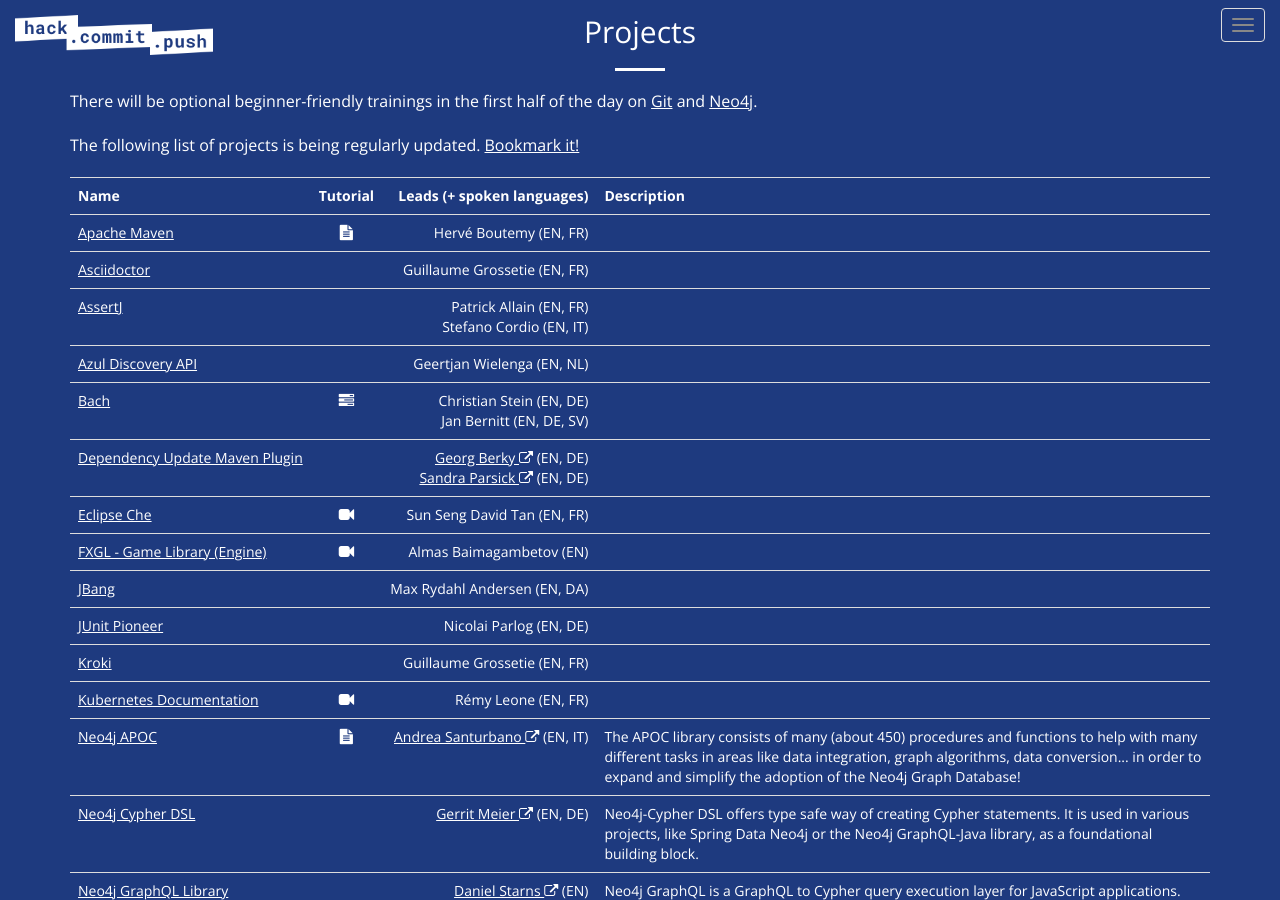
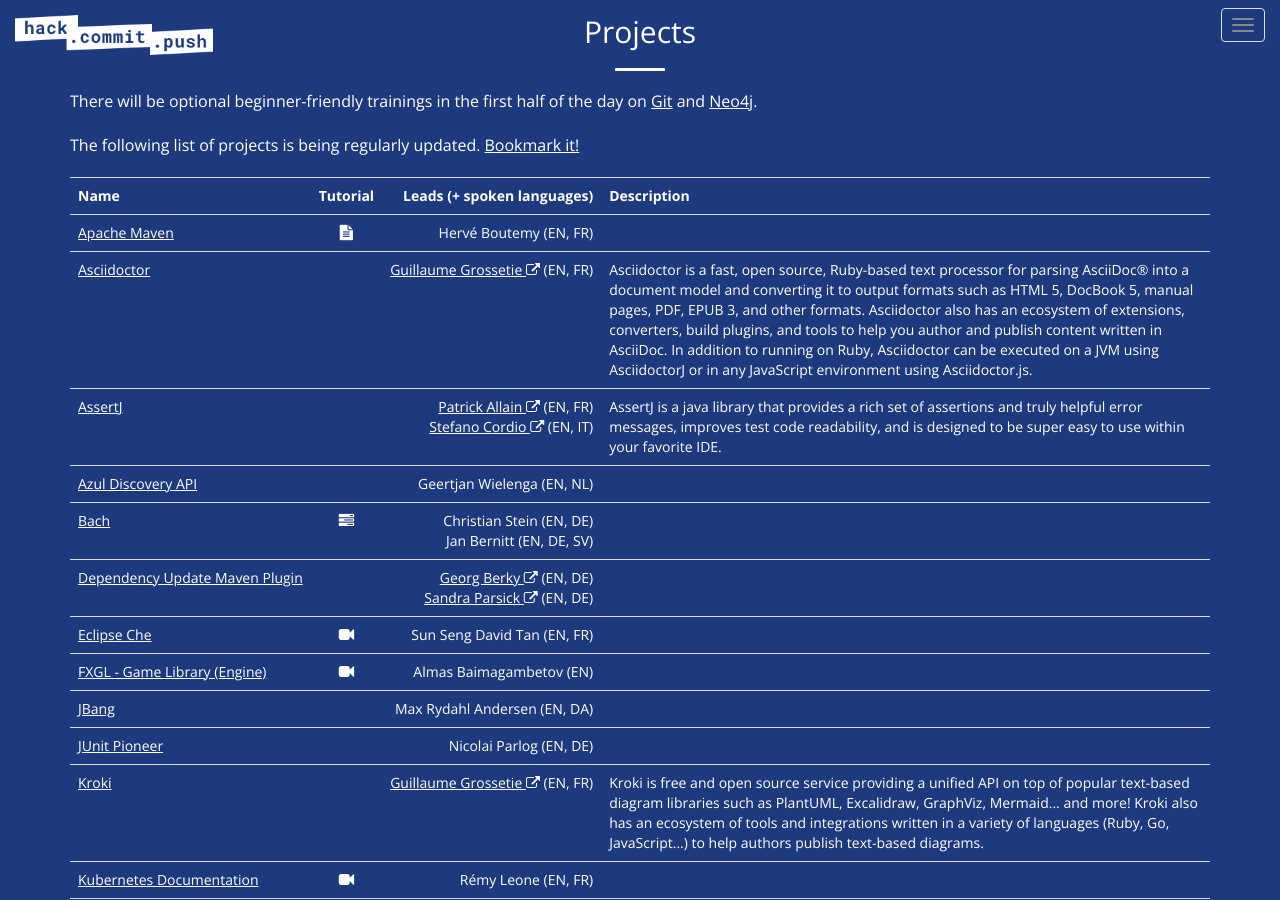
Before and after one commit to hack-commit-push/paris2021, a Jekyll site: the page built from index.html, in a window 1280 px wide and 900 px high, scrolled down 3764 px. Built offline with Jekyll 4.4.1, drawn with Linux system fonts in a browser that asks for light colours.

Commit message:
Add Asciidoctor, Kroki and AssertJ description and profile links

```diff
--- a/_data/projects.yml
+++ b/_data/projects.yml
@@ -132,12 +132,15 @@
         - DE
 - name: AssertJ
   url: https://assertj.github.io/doc/
+  description: AssertJ is a java library that provides a rich set of assertions and truly helpful error messages, improves test code readability, and is designed to be super easy to use within your favorite IDE.
   leads:
     - name: Patrick Allain
+      profile_url: https://github.com/Patouche
       spoken_languages:
         - EN
         - FR
     - name: Stefano Cordio
+      profile_url: https://twitter.com/stefano_cordio
       spoken_languages:
         - EN
         - IT
@@ -180,15 +183,19 @@
         - DE
 - name: Asciidoctor
   url: https://asciidoctor.org/
+  description: Asciidoctor is a fast, open source, Ruby-based text processor for parsing AsciiDoc® into a document model and converting it to output formats such as HTML 5, DocBook 5, manual pages, PDF, EPUB 3, and other formats. Asciidoctor also has an ecosystem of extensions, converters, build plugins, and tools to help you author and publish content written in AsciiDoc. In addition to running on Ruby, Asciidoctor can be executed on a JVM using AsciidoctorJ or in any JavaScript environment using Asciidoctor.js.
   leads:
     - name: Guillaume Grossetie
+      profile_url: https://twitter.com/mogztter
       spoken_languages:
         - EN
         - FR
 - name: Kroki
   url: https://kroki.io/
+  description: Kroki is free and open source service providing a unified API on top of popular text-based diagram libraries such as PlantUML, Excalidraw, GraphViz, Mermaid... and more! Kroki also has an ecosystem of tools and integrations written in a variety of languages (Ruby, Go, JavaScript...) to help authors publish text-based diagrams.
   leads:
     - name: Guillaume Grossetie
+      profile_url: https://twitter.com/mogztter
       spoken_languages:
         - EN
         - FR
```
